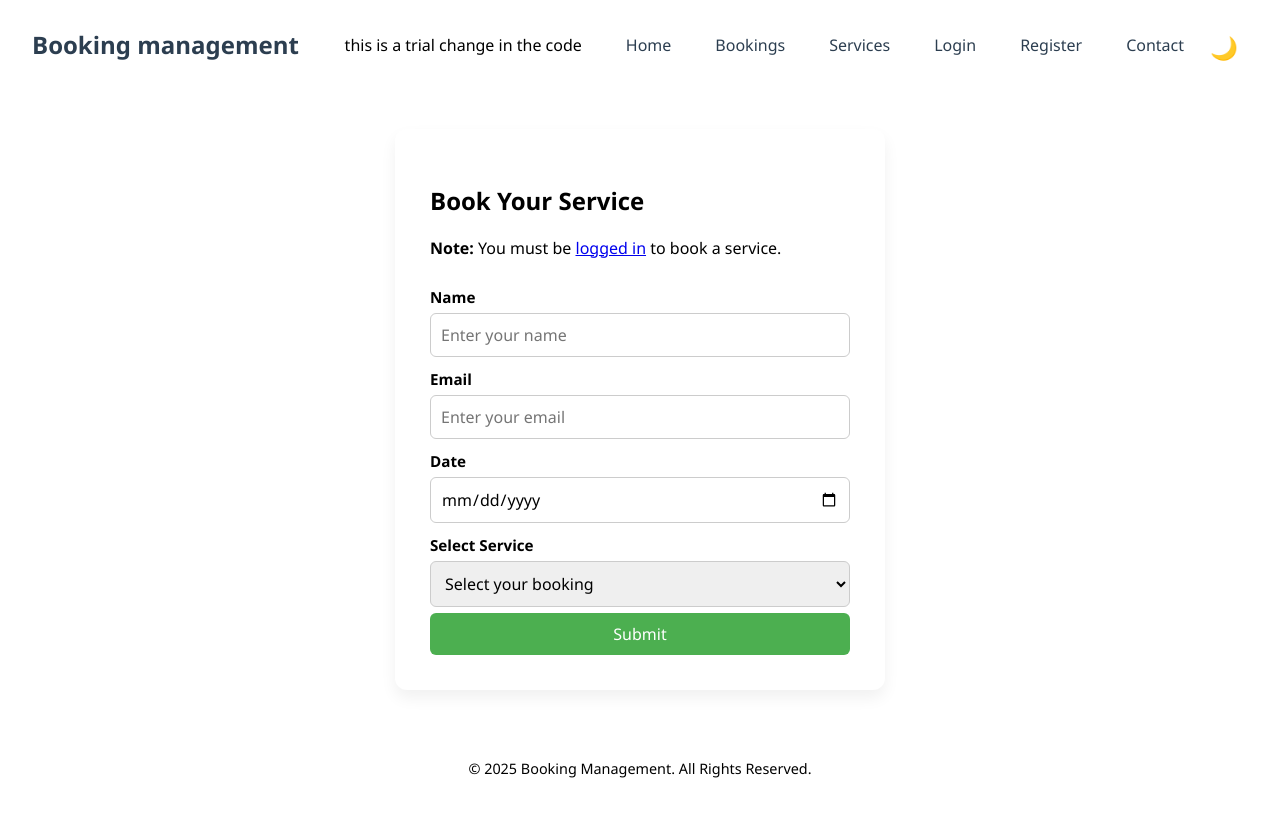
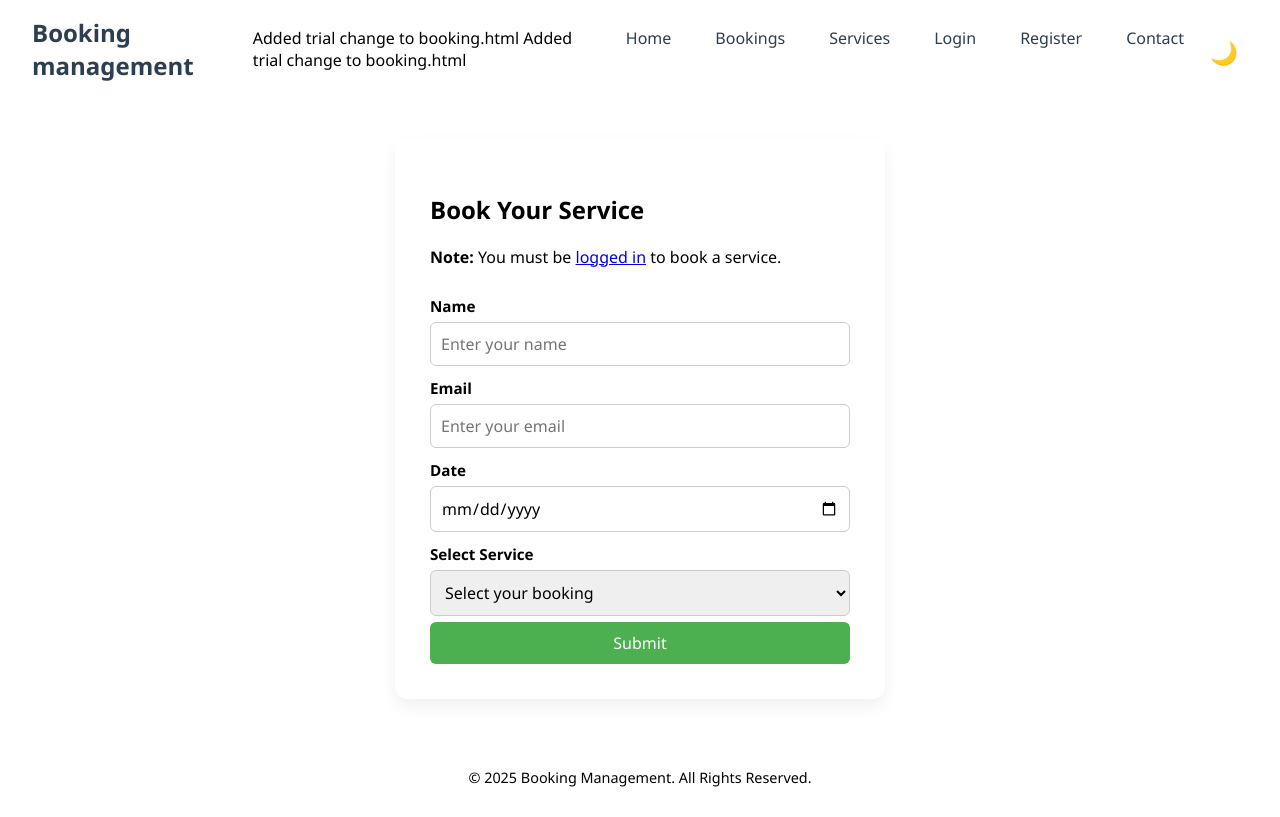
Before and after one commit to JasmeetSingh71/web-dev-proj, a plain HTML site: page public/htmlfiles/booking.html in a window 1280 px wide. Drawn offline with Linux system fonts and the light colour scheme; no server answers.

Commit message:
Added trial change to booking.html

```diff
--- a/public/htmlfiles/booking.html
+++ b/public/htmlfiles/booking.html
@@ -12,7 +12,8 @@
         <h1>Booking management</h1>
         <nav>
             <ul id="ul">
-                this is a trial change in the code
+                Added trial change to booking.html
+                Added trial change to booking.html
                 <li class="li"><a href="proj.html">Home</a></li>
                 <li class="li"><a href="booking.html">Bookings</a></li>
                 <li class="li"><a href="services.html">Services</a></li>
```
